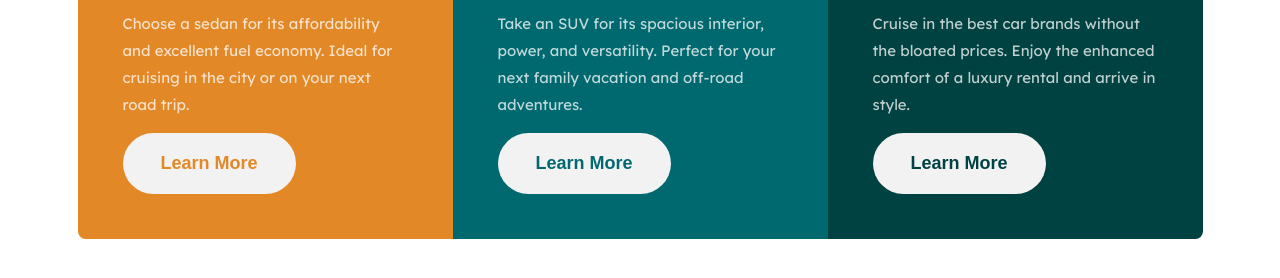
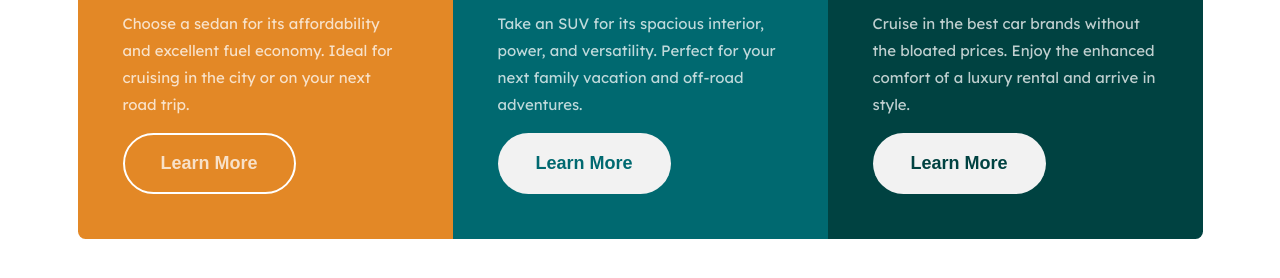
Before and after one commit to akhademik/fementor-3-column-preview-card, a plain HTML site: page index.html in a window 1280 px wide. In both pictures the pointer is over the button 209 px from the left and 385 px from the top of the page. Shown: the part 222-500 px from the top of the page. Drawn offline with Linux system fonts and the light colour scheme.

Commit message:
add hover/focus state

```diff
--- a/styles.css
+++ b/styles.css
@@ -73,6 +73,13 @@ body {
   color: var(--card-bgcolor);
   width: max-content;
 }
+.cards__btn:hover,
+.cards__btn:focus {
+  background-color: transparent;
+  border: 2px solid white;
+  color: var(--clr-trans-white);
+}
+
 .orange .cards__img {
   background-image: url(./images/icon-sedans.svg);
 }
```
